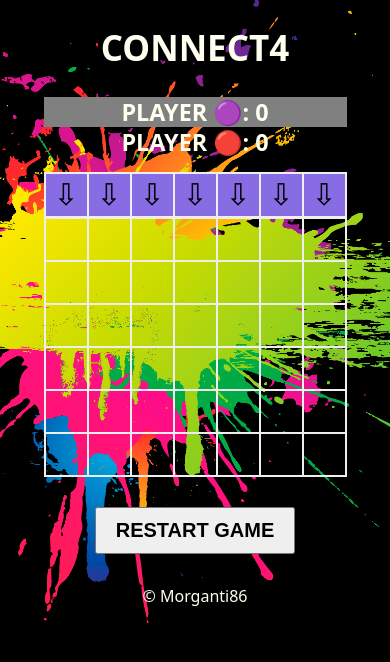
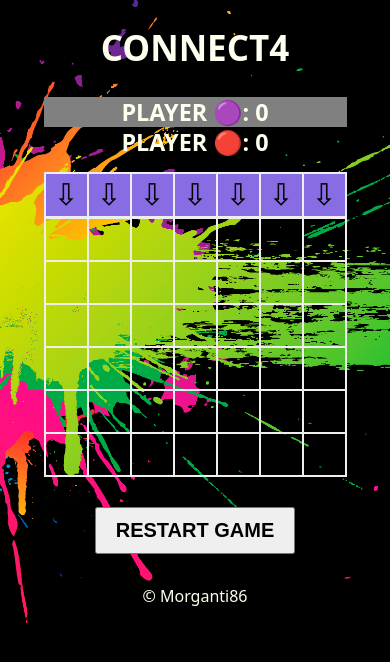
Before and after one commit to Morganti86/Connect4, a React (Vite) app: page / in a window 390 px wide. Shown: the top 662 px of the page. Built offline with nearby package versions, Linux system fonts and the light colour scheme.

Commit message:
background change

```diff
--- a/src/index.css
+++ b/src/index.css
@@ -22,9 +22,10 @@ body {
   justify-content: center;
   font-family: system-ui, -apple-system, BlinkMacSystemFont, "Segoe UI", Roboto,
     Oxygen, Ubuntu, Cantarell, "Open Sans", "Helvetica Neue", sans-serif;
-  background-image: url("/Background.webp");
+  background-image: url("/Background2.webp");
   background-repeat: repeat;
   background-size: cover;
+  background-position: center;
   color: ivory;
 }
 
@@ -143,13 +144,13 @@ body {
 }
 
 @media (max-width: 500px) {
-  body {
+  /* body {
     background-image: url("/Background2.webp");
-  }
+  } */
 
   .board h1 {
-  font-size: 35px;
-}
+    font-size: 35px;
+  }
 
   .square {
     width: 43px;
```
